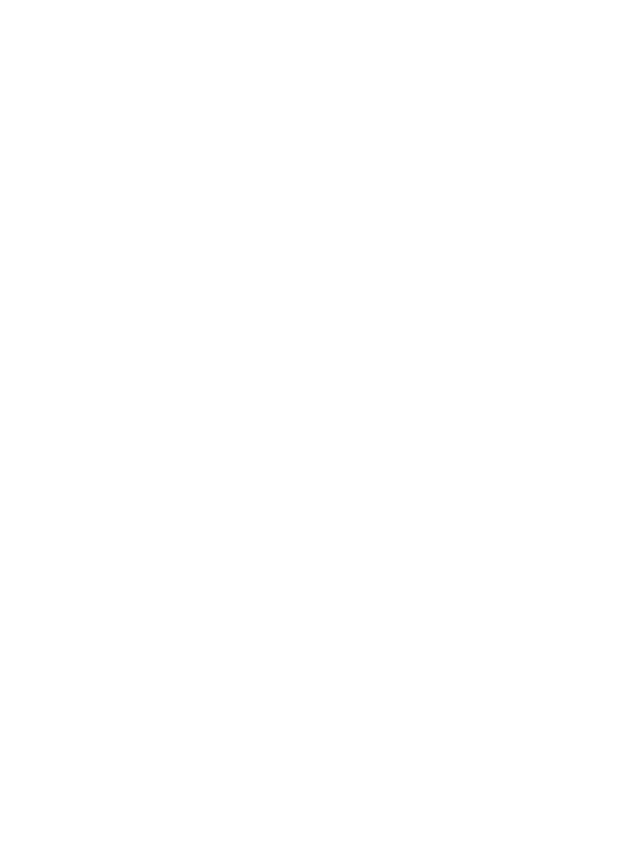
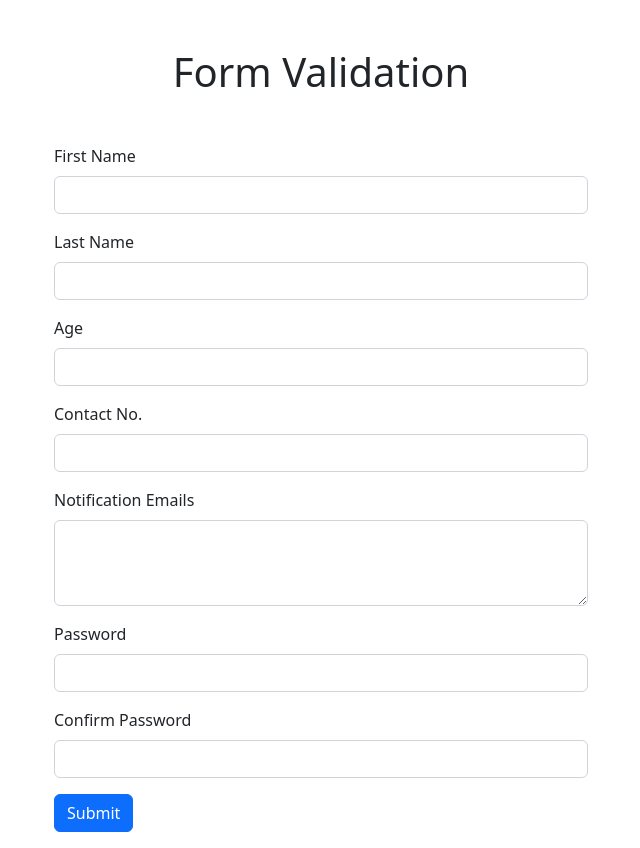
Before and after one commit to mumtaz-zain-brainx/form-validation, a plain HTML site: page index.html in a window 1280 px wide. Shown: the whole page, without its empty margins (319-959 px from the left). Before the commit the page ends 800 px from the top, so only its background shows below. Drawn offline with nearby package versions, Linux system fonts and the light colour scheme.

Commit message:
Static form added

```diff
--- a/index.html
+++ b/index.html
@@ -10,9 +10,45 @@
 
     <!-- Css link  -->
     <link rel="stylesheet" href="style.css">
-    <title>Document</title>
+    <title>Form Validation</title>
 </head>
 <body>
+    <section class="container">
+        <div class="title my-5 text-center">
+            <h1>Form Validation</h1>
+        </div>
+        <form class="w-50 container">
+            <div class="mb-3">
+                <label for="firstName" class="form-label">First Name</label>
+                <input type="text" class="form-control" id="firstName" required>
+            </div>
+            <div class="mb-3">
+                <label for="lastName" class="form-label">Last Name</label>
+                <input type="text" class="form-control" id="lastName" required>
+            </div>
+            <div class="mb-3">
+                <label for="age" class="form-label">Age</label>
+                <input type="number" min="18" max="150" class="form-control" id="age"required>
+            </div>
+            <div class="mb-3">
+                <label for="contact" class="form-label">Contact No.</label>
+                <input type="number" size="11" class="form-control" id="contact">
+            </div>
+            <div class="mb-3">
+                <label for="emails" class="form-label">Notification Emails</label>
+                <textarea class="form-control" id="emails" rows="3" required></textarea>
+            </div>
+            <div class="mb-3">
+                <label for="password" class="form-label">Password</label>
+                <input type="password" minlength="8" class="form-control" id="password">
+            </div>
+            <div class="mb-3">
+                <label for="confirmPassword" class="form-label">Confirm Password</label>
+                <input type="password" class="form-control" id="confirmPassword">
+            </div>
+            <button type="submit" class="btn btn-primary mb-3">Submit</button>
+        </form>
+    </section>
 
     <!-- Bootstrap JS -->
     <script src="https://cdn.jsdelivr.net/npm/bootstrap@5.2.0-beta1/dist/js/bootstrap.bundle.min.js" integrity="sha384-pprn3073KE6tl6bjs2QrFaJGz5/SUsLqktiwsUTF55Jfv3qYSDhgCecCxMW52nD2" crossorigin="anonymous"></script>
```
